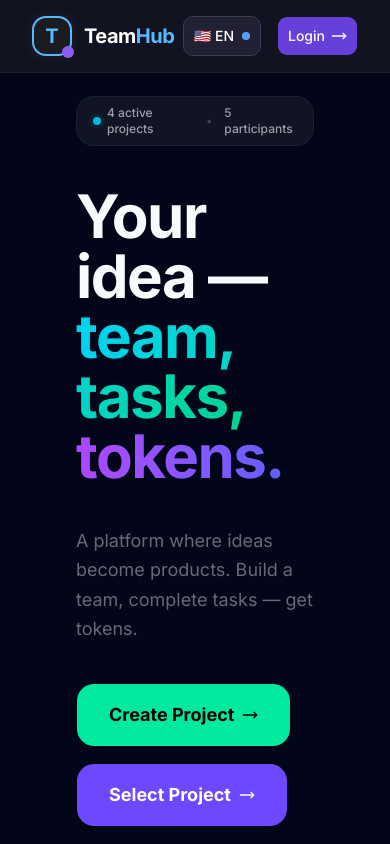
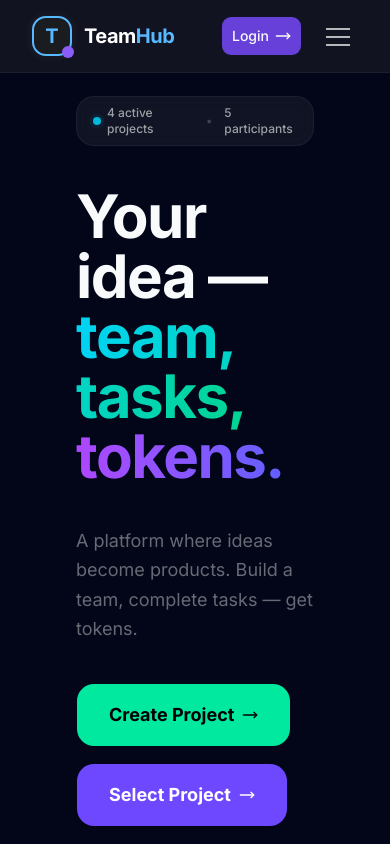
Before and after one commit to KratosHome/open-team, a Next.js app in the folder frontend/: page /en in a window 390 px wide. Shown: the top 844 px of the page. Built offline with nearby package versions, Linux system fonts and the light colour scheme.

Commit message:
add `BurgerButton` component and mobile menu toggle; refactor `Navbar` for responsive navigation

```diff
--- a/frontend/src/components/navbar.tsx
+++ b/frontend/src/components/navbar.tsx
@@ -1,5 +1,7 @@
-import React from 'react';
-import { MoveRight } from 'lucide-react';
+'use client';
+
+import React, { useState } from 'react';
+import { Menu, MoveRight, X } from 'lucide-react';
 import Link from 'next/link';
 
 import { Logo } from '@/components/ui/logo';
@@ -7,6 +9,9 @@ import { Button } from '@/components/ui/button';
 import { MyLink } from '@/components/ui/my-link';
 import { LanguageSwitcher } from '@/components/language-switcher';
 import { Locale } from '@/i18n-config';
+import { getNavigationLinks } from '@/config/navigation';
+import { cn } from '@/lib/utils';
+import { BurgerButton } from '@/components/ui/burger-button';
 
 interface NavbarProps {
   dict: {
@@ -24,42 +29,71 @@ interface NavbarProps {
 }
 
 export const Navbar = ({ dict, lang }: NavbarProps) => {
+  const [isOpen, setIsOpen] = useState(false);
+  const links = getNavigationLinks(lang);
+
   return (
     <nav className="fixed top-0 right-0 left-0 z-50 border-b border-white/5 bg-[#171724]/80 backdrop-blur-md">
       <div className="mx-auto flex max-w-[1440px] items-center justify-between px-8 py-4">
-        <Link href={`/${lang}`} className="transition-opacity hover:opacity-90">
+        <Link
+          href={`/${lang}`}
+          className="transition-opacity hover:opacity-90"
+          onClick={() => setIsOpen(false)}
+        >
           <Logo />
         </Link>
 
-        <div className="hidden items-center gap-8 text-sm font-medium md:flex">
-          <MyLink href={`/${lang}/projects`} variant="navbar-active">
-            {dict.projects}
-          </MyLink>
-          <MyLink href={`/${lang}/community`} variant="navbar">
-            {dict.community}
-          </MyLink>
-          <MyLink href={`/${lang}/blog`} variant="navbar">
-            {dict.blog}
-          </MyLink>
-          <MyLink href={`/${lang}/rules`} variant="navbar">
-            {dict.rules}
-          </MyLink>
-          <MyLink href={`/${lang}/faq`} variant="navbar">
-            {dict.faq}
-          </MyLink>
-          <MyLink href={`/${lang}/docs`} variant="navbar">
-            {dict.documentation}
-          </MyLink>
-          <MyLink href={`/${lang}/tokenomics`} variant="navbar">
-            {dict.tokenomics}
-          </MyLink>
+        {/* Desktop Menu */}
+        <div className="hidden items-center gap-8 text-sm font-medium lg:flex">
+          {links.map((link) => (
+            <MyLink
+              key={link.href}
+              href={link.href}
+              variant={link.href === `/${lang}/projects` ? 'navbar-active' : 'navbar'}
+            >
+              {dict[link.labelKey as keyof typeof dict]}
+            </MyLink>
+          ))}
         </div>
 
         <div className="flex items-center gap-4">
-          <LanguageSwitcher lang={lang} />
-          <Button>
+          <div className="hidden sm:block">
+            <LanguageSwitcher lang={lang} />
+          </div>
+          <Button className="flex">
             {dict.login} <MoveRight className="h-4 w-4" />
           </Button>
+
+          {/* Burger Button */}
+          <BurgerButton
+            isOpen={isOpen}
+            onClick={() => setIsOpen(!isOpen)}
+            className="lg:hidden"
+          />
+        </div>
+      </div>
+
+      {/* Mobile Menu */}
+      <div
+        className={cn(
+          "absolute top-full left-0 right-0 border-t border-white/5 bg-[#171724] p-4 transition-all duration-300 ease-in-out lg:hidden",
+          isOpen ? "translate-y-0 opacity-100 visible" : "-translate-y-4 opacity-0 invisible"
+        )}
+      >
+        <div className="flex flex-col gap-4">
+          {links.map((link) => (
+            <MyLink
+              key={link.href}
+              href={link.href}
+              variant={link.href === `/${lang}/projects` ? 'navbar-active' : 'navbar'}
+              onClick={() => setIsOpen(false)}
+            >
+              {dict[link.labelKey as keyof typeof dict]}
+            </MyLink>
+          ))}
+          <div className="mt-4 flex flex-col gap-4 border-t border-white/5 pt-4 sm:hidden">
+            <LanguageSwitcher lang={lang} />
+          </div>
         </div>
       </div>
     </nav>
--- /dev/null
+++ b/frontend/src/components/ui/burger-button.tsx
@@ -0,0 +1,43 @@
+import React from 'react';
+
+import { cn } from '@/lib/utils';
+
+interface BurgerButtonProps {
+  isOpen: boolean;
+  onClick: () => void;
+  className?: string;
+}
+
+export const BurgerButton = ({ isOpen, onClick, className }: BurgerButtonProps) => {
+  return (
+    <button
+      className={cn(
+        'group relative flex h-10 w-10 cursor-pointer items-center justify-center rounded-md text-white/70 transition-colors hover:bg-white/5 hover:text-white',
+        className,
+      )}
+      onClick={onClick}
+      aria-label="Toggle menu"
+    >
+      <div className="relative h-6 w-6">
+        <span
+          className={cn(
+            'absolute left-0 block h-0.5 w-6 bg-current transition-all duration-300 ease-in-out',
+            isOpen ? 'top-3 rotate-45' : 'top-1',
+          )}
+        />
+        <span
+          className={cn(
+            'absolute top-3 left-0 block h-0.5 w-6 bg-current transition-all duration-300 ease-in-out',
+            isOpen ? 'opacity-0' : 'opacity-100',
+          )}
+        />
+        <span
+          className={cn(
+            'absolute left-0 block h-0.5 w-6 bg-current transition-all duration-300 ease-in-out',
+            isOpen ? 'top-3 -rotate-45' : 'top-5',
+          )}
+        />
+      </div>
+    </button>
+  );
+};
--- /dev/null
+++ b/frontend/src/config/navigation.ts
@@ -0,0 +1,17 @@
+import { Locale } from '@/i18n-config';
+
+export interface NavLink {
+  href: string;
+  labelKey: string;
+  variant?: 'navbar' | 'navbar-active';
+}
+
+export const getNavigationLinks = (lang: Locale): NavLink[] => [
+  { href: `/${lang}/projects`, labelKey: 'projects' },
+  { href: `/${lang}/community`, labelKey: 'community' },
+  { href: `/${lang}/blog`, labelKey: 'blog' },
+  { href: `/${lang}/rules`, labelKey: 'rules' },
+  { href: `/${lang}/faq`, labelKey: 'faq' },
+  { href: `/${lang}/docs`, labelKey: 'documentation' },
+  { href: `/${lang}/tokenomics`, labelKey: 'tokenomics' },
+];
```
